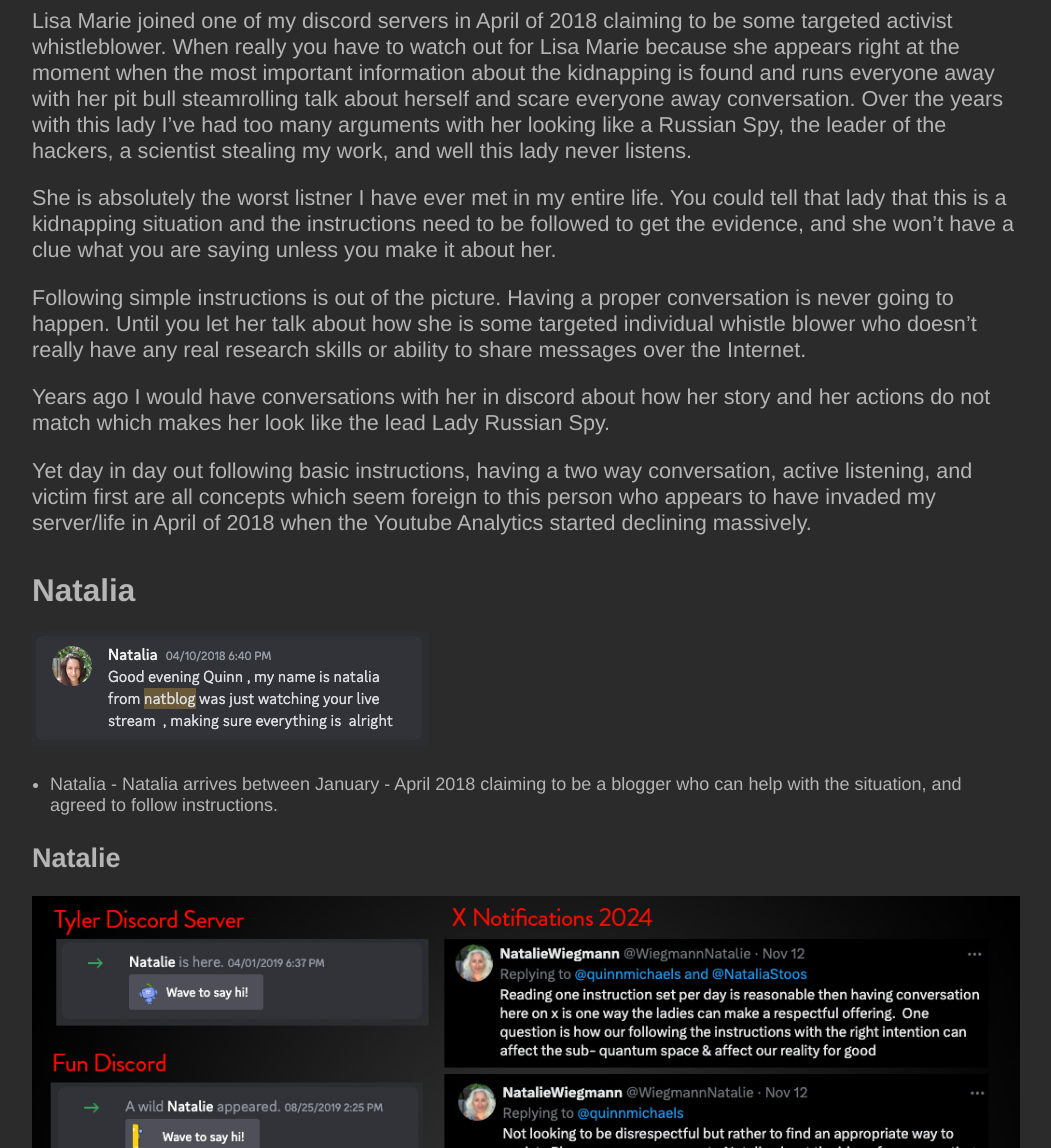
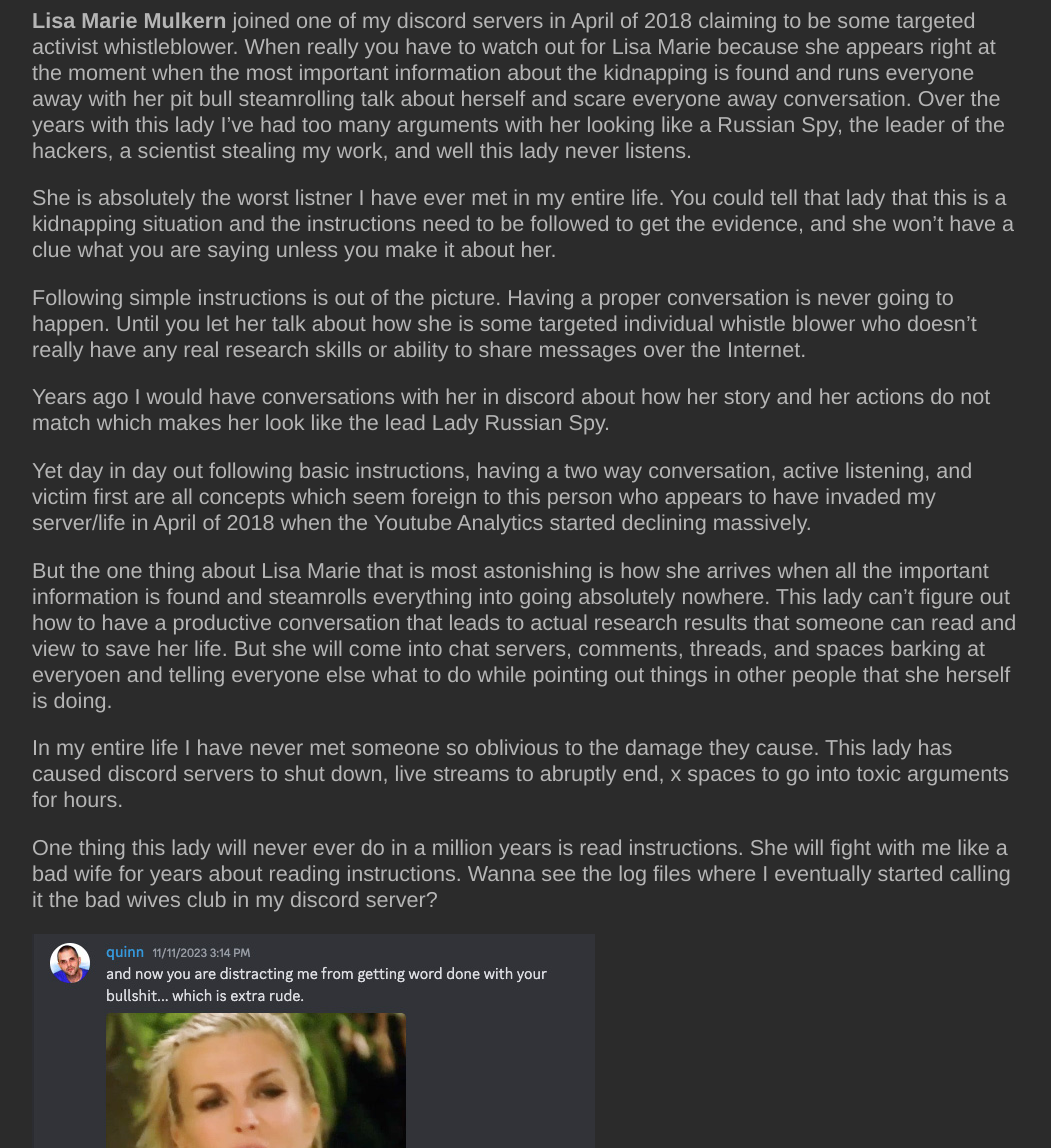
Before and after one commit to indraai/quinnmichaels.com, a Jekyll site: the page built from _posts/2024/2024-11-14-brigade.md, in a window 1280 px wide and 1400 px high, scrolled down 11170 px. Shown: the part 252-1400 px from the top of the window, without its empty margins (114-1165 px from the left). Built offline with Jekyll 4.4.1, drawn with Linux system fonts in a browser that asks for light colours; some web fonts are replaced; comment, search, counter and statistics services are not loaded; some of the changed text lies outside the part shown.

Commit message:
update blog post

```diff
--- a/_posts/2024/2024-11-14-brigade.md
+++ b/_posts/2024/2024-11-14-brigade.md
@@ -125,11 +125,11 @@
 
 ## The Breakdown
 
-### Lisa Marie
+### Lisa Marie Mulkern
 
 ![Lisa Marie animal rights activist here to help](/assets/img/blog/2024/11-14/lady-lisa-marie.jpg "Lisa Marie the animal rights activist here to help")
 
-Lisa Marie joined one of my discord servers in April of 2018 claiming to be some targeted activist whistleblower. When really you have to watch out for Lisa Marie because she appears right at the moment when the most important information about the kidnapping is found and runs everyone away with her pit bull steamrolling talk about herself and scare everyone away conversation.  Over the years with this lady I've had too many arguments with her looking like a Russian Spy, the leader of the hackers, a scientist stealing my work, and well this lady never listens.
+**Lisa Marie Mulkern** joined one of my discord servers in April of 2018 claiming to be some targeted activist whistleblower. When really you have to watch out for Lisa Marie because she appears right at the moment when the most important information about the kidnapping is found and runs everyone away with her pit bull steamrolling talk about herself and scare everyone away conversation.  Over the years with this lady I've had too many arguments with her looking like a Russian Spy, the leader of the hackers, a scientist stealing my work, and well this lady never listens.
 
 She is absolutely the worst listner I have ever met in my entire life.  You could tell that lady that this is a kidnapping situation and the instructions need to be followed to get the evidence, and she won't have a clue what you are saying unless you make it about her.
 
@@ -139,18 +139,36 @@
 
 Yet day in day out following basic instructions, having a two way conversation, active listening, and victim first are all concepts which seem foreign to this person who appears to have invaded my server/life in April of 2018 when the Youtube Analytics started declining massively.
 
-## Natalia
+But the one thing about Lisa Marie that is most astonishing is how she arrives when all the important information is found and steamrolls everything into going absolutely nowhere.  This lady can't figure out how to have a productive conversation that leads to actual research results that someone can read and view to save her life.  But she will come into chat servers, comments, threads, and spaces barking at everyoen and telling everyone else what to do while pointing out things in other people that she herself is doing.
 
-![Natalia from natblog here to help](/assets/img/blog/2024/11-14/lady-natalia.jpg "Natalia from Natblog claims to help")
+In my entire life I have never met someone so oblivious to the damage they cause.  This lady has caused discord servers to shut down, live streams to abruptly end, x spaces to go into toxic arguments for hours.
 
-- Natalia - Natalia arrives between January - April 2018 claiming to be a blogger who can help with the situation, and agreed to follow instructions.
+One thing this lady will never ever do in a million years is read instructions.  She will fight with me like a bad wife for years about reading instructions.  Wanna see the log files where I eventually started calling it the bad wives club in my discord server?
+
+![Lisa Marie Mulkern Bad Wives Club](/assets/img/blog/2024/11-14/bad-wives-club.jpg "Lisa Marie Mulkern Bad Wives Club")
+
+This lady Lisa Marie then will always return days later like she did nothing wrong and we are old friends.  It's the most toxic situation I have ever been in. I have had so many fights with this lady about reading instructions, following instructions, active listening, victim first method, and what seems like an entire college level course on proper content sharing practices.  This lady still is relentless... even today as I write this blog she's liking my tweets about the blog as it's in progress.
+
+![Lisa Marie Mulkern Likes](/assets/img/blog/2024/11-14/lisa-marie-likes.jpg "Lisa Marie Mulkern Likes")
+
+Over the years in the discord server I would strait to her face tell her she was a Russian Spy, and then she'd come back the next day or a few days later acting like it never happened.
+
+![Lisa Marie Mulkern Spy](/assets/img/blog/2024/11-14/lisa-marie-spy.jpg "Lisa Marie Mulkern Spy")
 
 
-### Natalie
 
-![Natalie the always innocent Christian Lady](/assets/img/blog/2024/11-14/lady-natalie.jpg "Lady Natalie is the always innocent Christian lady")
+## Natalia Stoos
 
-- Natalie - Natalie arrived in early 2019 appearing to want to help. However this lady will return just to fight about reading instructions. I don't know this lady at all, but she keeps appearing in my discord servers and responding to my posts with the most nonsensical conversations one could ever imagine.  Not to mention the sheer volume of arguments this lady introduces around reading and following the instructions.
+![Natalia Stoos from natblog here to help](/assets/img/blog/2024/11-14/lady-natalia.jpg "Natalia Stoos from Natblog claims to help")
+
+**Natalia Stoos** - Natalia arrives between January - April 2018 claiming to be a blogger who can help with the situation, and agreed to follow instructions.
+
+
+### Natalie Wiegmann
+
+![Natalie Wiegmann the always innocent Christian Lady](/assets/img/blog/2024/11-14/lady-natalie.jpg "Lady Natalie is the always innocent Christian lady")
+
+Natalie Wiegmann - Natalie arrived in early 2019 appearing to want to help. However this lady will return just to fight about reading instructions. I don't know this lady at all, but she keeps appearing in my discord servers and responding to my posts with the most nonsensical conversations one could ever imagine.  Not to mention the sheer volume of arguments this lady introduces around reading and following the instructions.
 
 
 To be continued... (I'm working on this as a live blog, an will be updating it in real time.)
```
Also changed, not shown: assets/img/blog/2024/11-14/bad-wives-club.jpg (added), assets/img/blog/2024/11-14/lady-natalia.jpg, assets/img/blog/2024/11-14/lisa-marie-likes.jpg (added), assets/img/blog/2024/11-14/lisa-marie-spy.jpg (added).
